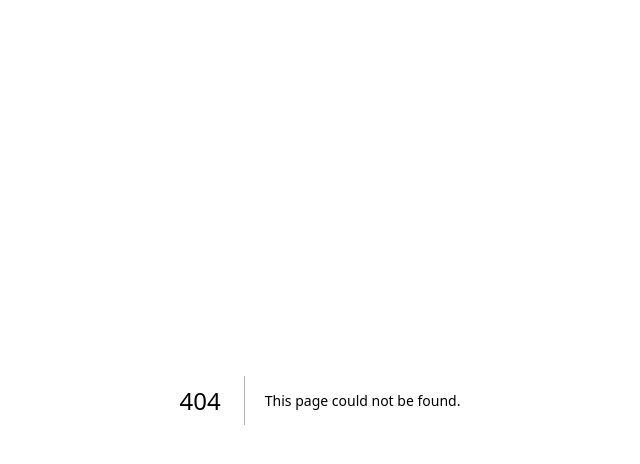
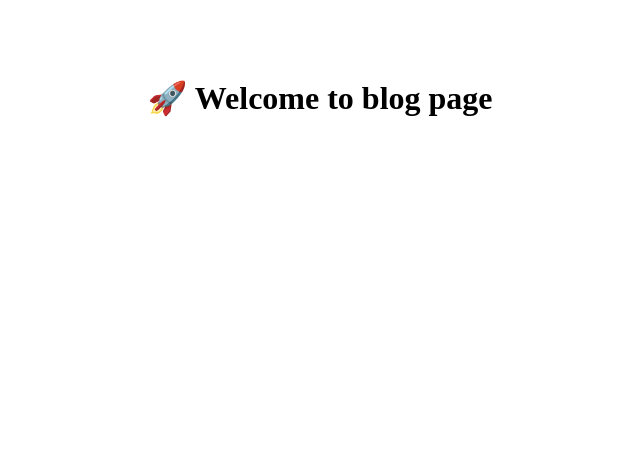
Before and after one commit to iemio/iemio.github.io, a Next.js app: page /blogs in a window 1280 px wide. Before the commit this address had no page. Shown: the top 464 px of the page, without its empty margins (320-960 px from the left). Built offline with nearby package versions, Linux system fonts and the light colour scheme.

Commit message:
commit for iemio.github.io

```diff
--- a/package.json
+++ b/package.json
@@ -5,10 +5,9 @@
     "scripts": {
         "dev": "next dev",
         "build": "next build",
-        "export": "next export",
         "start": "next start",
         "lint": "next lint",
-        "deploy": "npm run build && npm run export && gh-pages -d out"
+        "deploy": "npm run build && gh-pages -d out"
     },
     "dependencies": {
         "next": "15.2.3",
--- /dev/null
+++ b/src/app/blogs/page.tsx
@@ -0,0 +1,7 @@
+export default function Home() {
+    return (
+        <div style={{ textAlign: "center", padding: "50px" }}>
+            <h1>🚀 Welcome to blog page</h1>
+        </div>
+    );
+}
```
Also changed, not shown: src/lib/api.ts (added), src/utils/cn.ts (added).
